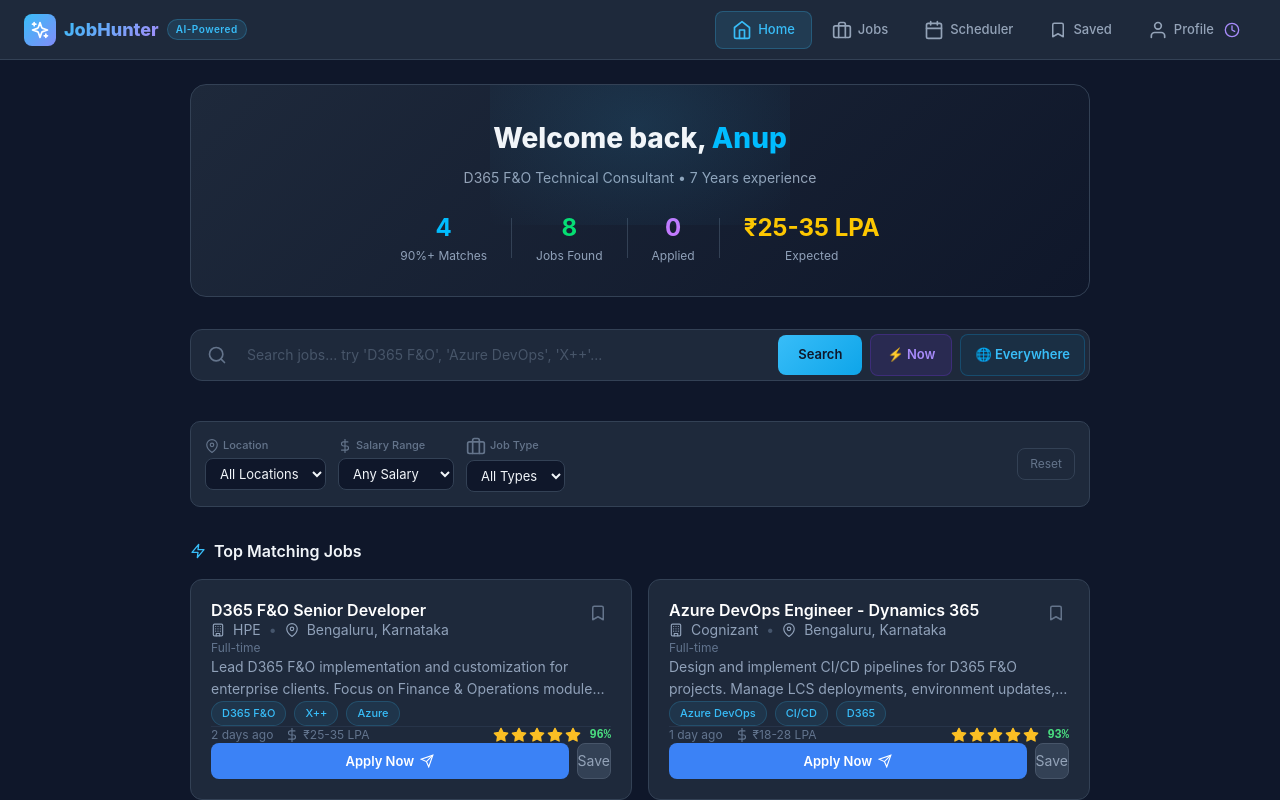
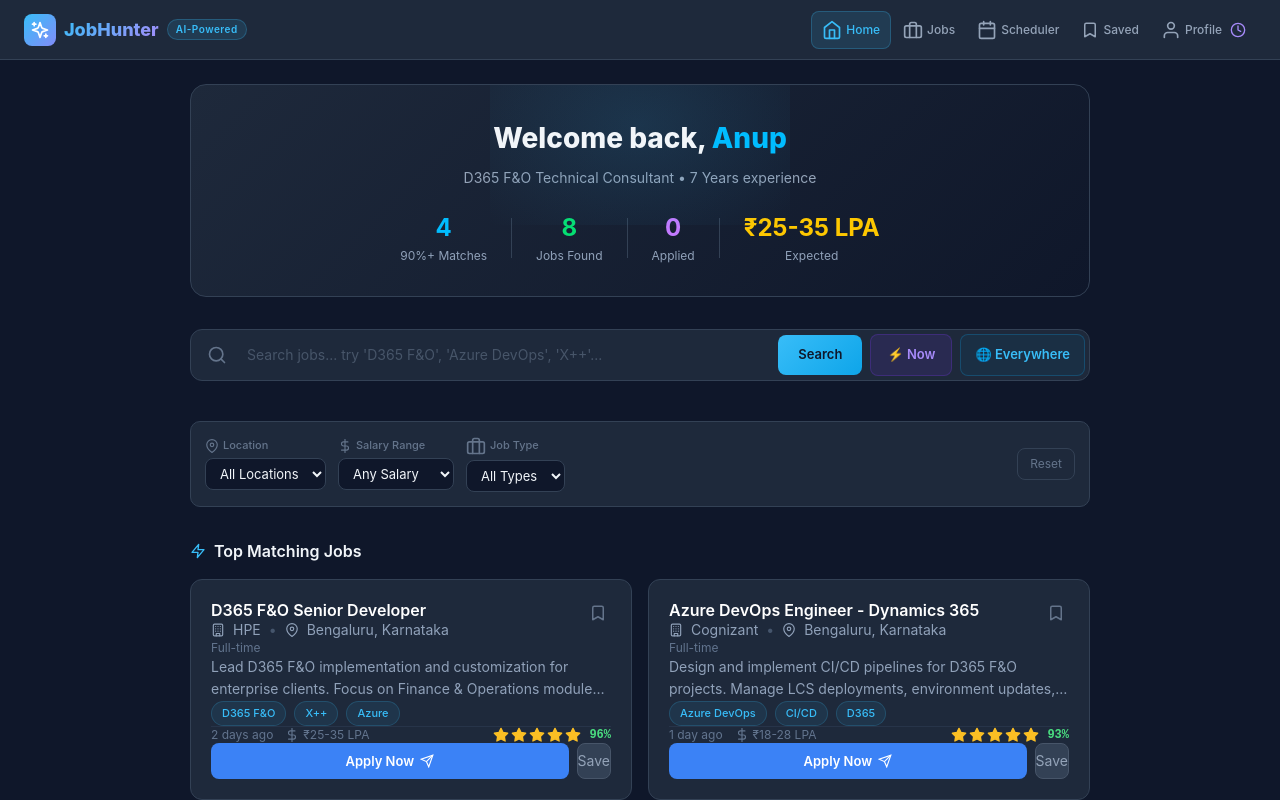
Before and after one commit to anupdc/HermesJobHunter, a React (Vite) app: page / in a window 1280 px wide. Built offline with nearby package versions, Linux system fonts and the light colour scheme.

Commit message:
fix: nav tabs overflow — all 5 tabs now visible

```diff
--- a/src/App.css
+++ b/src/App.css
@@ -60,23 +60,29 @@
 
 .nav-tabs {
   display: flex;
-  gap: 4px;
+  gap: 2px;
+  overflow-x: auto;
+  flex-shrink: 1;
+  scrollbar-width: none;
 }
+.nav-tabs::-webkit-scrollbar { display: none; }
 
 .nav-tab {
   display: flex;
   align-items: center;
-  gap: 6px;
-  padding: 8px 16px;
+  gap: 4px;
+  padding: 8px 10px;
   border-radius: 8px;
   border: none;
   background: transparent;
   color: #94a3b8;
   cursor: pointer;
-  font-size: 13px;
+  font-size: 12px;
   font-weight: 500;
   transition: all 0.2s;
   position: relative;
+  white-space: nowrap;
+  flex-shrink: 0;
 }
 
 .nav-tab:hover {
```
